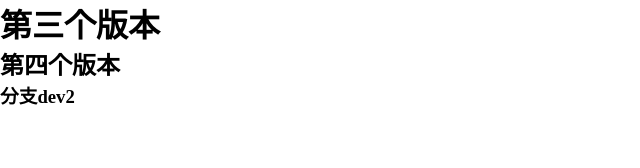
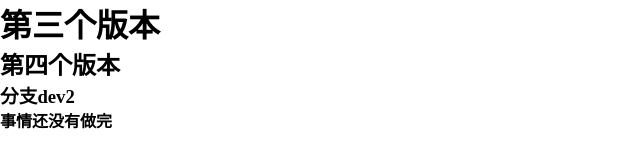
Before and after one commit to yjianing/gitLearn, a plain HTML site: page index.html in a window 1280 px wide. Shown: the whole page, without its empty margins (0-640 px from the left). Drawn offline with Linux system fonts and the light colour scheme.

Commit message:
add h4 tag

```diff
--- a/index.html
+++ b/index.html
@@ -10,5 +10,6 @@
     <h1>第三个版本</h1>
     <h2>第四个版本</h2>
     <h3>分支dev2</h3>
+    <h4>事情还没有做完</h4>
 </body>
 </html>
```
